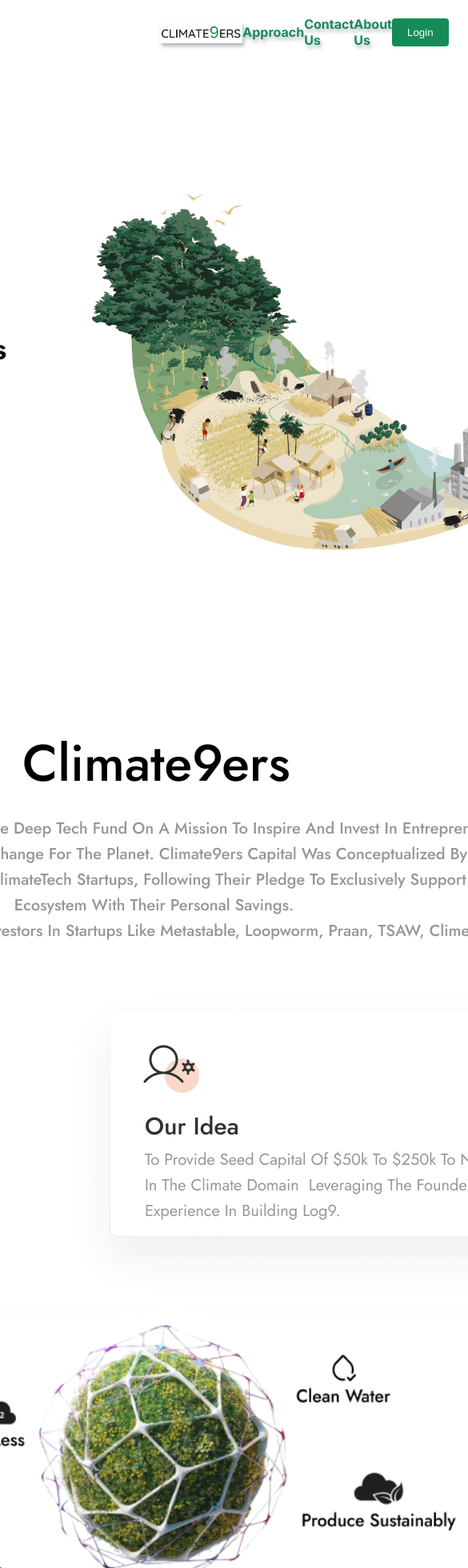
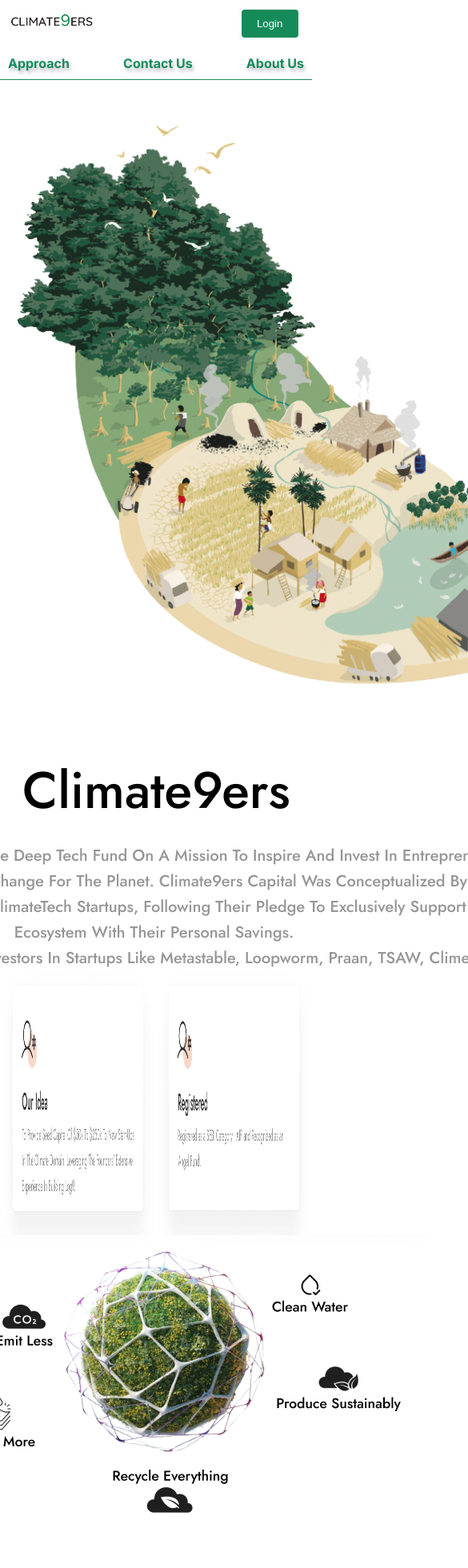
Before and after one commit to atom540/climate9ers, a Next.js app: page / in a window 390 px wide. Shown: the top 1960 px of the page at 80% size, 585 px wide, since content can reach past the window. Built offline with nearby package versions, Linux system fonts and the light colour scheme.

Commit message:
add mobile responsive !!

```diff
--- a/src/app/page.js
+++ b/src/app/page.js
@@ -2,11 +2,12 @@
 import Navbar from '@/components/navbar/Navbar'
 import Home from '@/components/home/Home'
 import Footer from '@/components/footer/Footer'
+import NavbarMobile from '@/components/navbar/NavbarMobile'
 
 const page = () => {
   return (
     <div>
-      <Navbar />
+      <NavbarMobile />
       <Home/>
       <Team />
       <Footer/>
--- a/src/app/page.module.css
+++ b/src/app/page.module.css
@@ -5,7 +5,9 @@
   align-items: center;
   padding: 6rem;
   min-height: 100vh;
+  width: 100vw;
 }
+
 
 .description {
   display: inherit;
--- a/src/components/home/Home.css
+++ b/src/components/home/Home.css
@@ -1,4 +1,5 @@
 .mainContainer {
+  width: 100vw;
   padding-top: 2rem;
 }
 .topContainer {
@@ -6,7 +7,7 @@
   gap: 7rem;
 }
 .topLeftcontainer {
-  margin-left: 80px;
+  margin-left: 9rem;
   width: 30vw;
 }
 .textTop{
@@ -17,7 +18,6 @@
 
 }
 .textTopHeading{
-  /* font-family: 'jost'; */
   font-weight: bold;
   font-size: 2rem;
   line-height: 3rem;
@@ -28,15 +28,15 @@
   display: flex;
   align-items: center;
   justify-content: center;
-  margin-top: 100px;
+  margin-top: 10rem;
   width: 100vw;
-  height: 300px;
+  height: 20vh;
 }
 .ImgContainer {
   display: flex;
   justify-content: space-between;
   align-items: center;
-  width: 1200px;
+  width: 100vw;
 }
 .topContainerbtn {
   color: white;
@@ -52,47 +52,42 @@
   margin-top: 2rem;
 }
 
-.topLeftImage{
-  margin-left:80px
-}
-.img1 {
-  width: 200px;
-  margin-bottom: 20px;
-  margin-left: 80px;
+
+.img1_img {
+
+  width: 50vw;
    text-shadow: 2px 4px 4px rgba(137, 143, 156, 0.6);
 }
-.img2 {
-  margin-bottom: 20px;
-  width: 450px;
-  margin-right: 18px;
-   text-shadow: 2px 4px 4px rgba(137, 143, 156, 0.6);
-}
+
+
 .envimg {
   display: flex;
   justify-content: center;
   align-items: center;
-  height: 200px;
+  height: 20vw;
   margin-left: 35px;
-  margin-top: 100px;
+  margin-top: 5rem;
 }
 .middleContainer{
-  margin-top: 130px;
+  margin-top: 10rem;
   padding-top: 8rem;
   display: flex;
-  gap: 10rem;
   justify-content: space-between;
 }
 
 .middleLeftcontainer{
+  flex: 1;
   width: 50vw;
   padding-left: 10rem;
   margin-top: 45px;
 }
 
+.middleRightContainer{
+  flex: 1;
+}
 .bottomContainerImg{
   display: flex;
   justify-content: center;
-  /* flex-direction: column; */
 }
 
 .bottomContainerHeading{
@@ -100,4 +95,175 @@
 }
 .topLeftImage{
   margin-left: 80px;
+  width:50rem;
+  height: 45rem;
 }
+.middle_text_top{
+  font-size: 2rem;
+}
+.MiddleRightImage{
+  width:30rem;
+  height: 40rem;
+}
+
+.image_bottom{
+  display: flex;
+  justify-content: end;
+}
+
+.bottomContainer_Img{
+  width: 60vw;
+  height: 60vh;
+}
+.bottomContainer{
+  width:100vw;
+}
+
+
+
+
+@media only screen and (min-device-width: 360px) and (max-device-width: 740px) and (orientation: portrait) {
+  .mainContainer {
+    width: 100vw;
+    padding-top: 1rem;
+  }
+  .topContainer {
+    display: flex;
+    gap: 0rem;
+  }
+  .topLeftcontainer {
+    flex: 1;
+    margin-left: 1rem;
+    width: 50%;
+  }
+  .topRightContainer{
+    flex: 1;
+    width: 50%;
+  }
+  .textTop{
+
+    font-family: 'jost';
+    font-size: 12px;
+    font-weight: lighter;
+    padding-bottom: 1rem;
+
+  }
+  .textTopHeading{
+    font-weight: bold;
+    font-size: 12px;
+    line-height: 15px;
+
+  }
+  .topLeftImage {
+    margin-left: 0;
+    width: 12rem;
+    height: 12rem;
+  }
+
+  .climateImg {
+    display: flex;
+    align-items: center;
+    justify-content: center;
+    margin-top: 5rem;
+    width: 100vw;
+    height: 20vh;
+  }
+  .image_climate{
+    width: 100vw;
+    height: 25vh;
+  }
+  .ImgContainer {
+    display: flex;
+    justify-content: space-between;
+    align-items: center;
+    width: 100vw;
+  }
+  .topContainerbtn {
+    color: white;
+    background: black;
+    padding-left: 13px;
+    padding-right: 16px;
+    padding-top: 10px;
+    padding-bottom: 10px;
+    border: none;
+    border-radius: 4px;
+    margin-right: 4rem;
+    cursor: pointer;
+    margin-top: 2rem;
+  }
+
+
+  .img1_img {
+
+    width: 50vw;
+    height: 32vh;
+     text-shadow: 2px 4px 4px rgba(137, 143, 156, 0.6);
+  }
+  .env_img{
+    width: 100vw;
+    height: 20vh;
+  }
+
+
+  .envimg {
+    display: flex;
+    justify-content: center;
+    align-items: center;
+    height: 20vw;
+    margin-left: 35px;
+    margin-top: 5rem;
+  }
+  .middleContainer{
+    margin-top: 6rem;
+    padding-top: 0rem;
+    display: flex;
+    justify-content: space-between;
+  }
+
+  .middleLeftcontainer{
+    flex: 1;
+    width: 50vw;
+    padding-left: 1rem;
+    margin-top: 10px;
+  }
+  .bottomContainer {
+    width: 100vw;
+    margin-top: 2rem;
+  }
+
+  .middleRightContainer{
+    flex: 1;
+  }
+  .bottomContainerImg{
+    display: flex;
+    justify-content: center;
+  }
+
+  .bottomContainerHeading{
+    text-align: center;
+  }
+
+  .middle_text_top{
+    font-size: 1.5rem;
+  }
+  .middle_text_middle{
+    font-size: 12px;
+  }
+  .MiddleRightImage{
+    width:15rem;
+    height: 20rem;
+  }
+
+  .image_bottom{
+    display: flex;
+    justify-content: end;
+  }
+
+  .bottomContainer_Img{
+    width: 80vw;
+    height: 30vh;
+  }
+
+
+
+}
--- a/src/components/home/Home.jsx
+++ b/src/components/home/Home.jsx
@@ -30,33 +30,31 @@
                 className="topLeftImage"
                 src={img6}
                 alt="Example Image"
-                width={550}
               />
             </div>
           </div>
         </div>
         <div className="climateImg">
-          <Image src={features} alt="img1" />
+          <Image className="image_climate" src={features} alt="img1" />
         </div>
         <div className="ImgContainer">
-          <div className="img1">
-            <Image src={img1} alt="img1" />
-          </div>
-          <div className="img2">
-            <Image src={img2} alt="img1" />
-          </div>
+
+            <Image className="img1_img" src={img1} alt="img1" />
+
+            <Image  className="img1_img"  src={img2} alt="img1" />
+
         </div>
         <div className="envimg">
-          <Image src={envImg} alt="envImg" width={800} height={450}/>
+          <Image src={envImg} alt="envImg" className="env_img"/>
         </div>
         {/* top ended */}
 
         <div className="middleContainer">
           <div className="middleLeftcontainer">
-            <h2 className="textTop">
+            <h2 className="middle_text_top">
               Tech Entrepreneurs holds the key to net zero{" "}
             </h2>
-            <p>
+            <p className="middle_text_middle">
               The scale of problem is huge, we emit 51bn tons of CO2 annually.
               50% of coral reef is lost and the planet’s average temperature has
               increased by 1.1 °C. We need technological solution that can scale
@@ -68,13 +66,12 @@
             </p>
           </div>
           <div className="middleRightContainer">
-            <div className="image">
+            <div className="image_bottom">
               <Image
-                className="topLeftImage"
+                className="MiddleRightImage"
                 src={img7}
                 alt="Example Image"
-                width={370}
-                height={550}
+
               />
             </div>
           </div>
@@ -83,10 +80,9 @@
           <h1 className="bottomContainerHeading">Focus area</h1>
           <div className="bottomContainerImg">
             <Image
-              className="bottomContainerImg"
+              className="bottomContainer_Img"
               src={img8}
               alt="Example Image"
-              width={900}
             />
           </div>
         </div>
--- /dev/null
+++ b/src/components/navbar/NavbarMobile.css
@@ -0,0 +1,45 @@
+.navbar_container{
+    width:100vw;
+
+}
+.navbar_container_header{
+    width:95%;
+    display: flex;
+   padding: 12px;
+    justify-content: space-between;
+}
+.navbar_button{
+color: white;
+    background: #168B5A;
+    padding-left: 19px;
+    padding-right: 19px;
+    padding-top: 10px;
+    padding-bottom: 10px;
+    border: none;
+    border-radius: 4px;
+    margin-right: 10px;
+    cursor: pointer;
+}
+
+.navbar_link{
+    padding: 10px;
+    display: flex;
+    justify-content: space-between;
+    color: #168B5A;
+    text-decoration: none;
+    font-weight: bold;
+    font-size: 20;
+    text-shadow: 2px 4px 4px rgba(137, 143, 156, 0.6);
+}
+.navbar_sublink{
+color: #168B5A;
+    text-decoration: none;
+    font-weight: bold;
+    font-size: 20;
+    text-shadow: 2px 4px 4px rgba(137, 143, 156, 0.6)}
+
+    .navbar_line{
+        width: 100vw;
+        height: 1px;
+        background: #168B5A;
+    }
--- /dev/null
+++ b/src/components/navbar/NavbarMobile.jsx
@@ -0,0 +1,37 @@
+import Image from 'next/image'
+import  './NavbarMobile.css'
+import Link from 'next/link'
+
+const NavbarMobile = () => {
+  return (
+    <div className="navbar_container">
+    <div className="navbar_container_header">
+
+      <Image
+        src="/images/logo.png"
+        alt=""
+        width={106}
+        height={27}
+        className="navbar_image"
+      />
+      <button className="navbar_button">Login</button>
+      </div>
+      <div className="navbar_link">
+        <Link href="#" className="navbar_sublink">
+          Approach
+        </Link>
+        <Link href="#" className="navbar_sublink">
+          Contact Us
+        </Link>
+        <Link href="#" className="navbar_sublink">
+          About Us
+        </Link>
+      </div>
+      <div className="navbar_line">
+
+      </div>
+    </div>
+  )
+}
+
+export default NavbarMobile
--- a/src/components/team/Team.css
+++ b/src/components/team/Team.css
@@ -27,3 +27,39 @@
 .lowerText{
     padding-top: 1rem;
 }
+@media only screen and (min-device-width: 360px) and (max-device-width: 740px) and (orientation: portrait) {
+
+.teamContainer{
+    padding-top: 1rem;
+    font-family: 'jost';
+}
+.topContainer{
+    width: 100vw;
+    display: flex;
+    justify-content: center;
+    align-items: center;
+    gap: 1rem;
+
+
+}
+
+.downContainer{
+    display: flex;
+    justify-content: center;
+    align-items: center;
+    gap: 1rem;
+}
+.heading{
+    text-align: center;
+    padding-bottom: 1.5rem;
+    padding-top: 1.5rem;
+    font-size: 1rem;
+
+}
+.lowerText{
+    padding-top: 1rem;
+}
+.pd-2{
+    padding-top: 1rem;
+}
+}
--- a/src/components/team/Team.jsx
+++ b/src/components/team/Team.jsx
@@ -49,7 +49,7 @@
         <p className='lowerText'>Investment Committee</p>
       </div>
         <div className="topContainer">
-        <TeamCell img={img1}   details={team[0]}/>
+        <TeamCell className="pd-2" img={img1}   details={team[0]}/>
         <TeamCell img={img2}   details={team[1]}/>
         <TeamCell img={img3}   details={team[2]}/>
         </div>
--- a/src/components/team/TeamCell.jsx
+++ b/src/components/team/TeamCell.jsx
@@ -5,7 +5,7 @@
   return (
     <div className="team-cell">
         <div className="image">
-        <Image src={img} alt="Example Image" width={200}  />
+        <Image src={img} alt="Example Image"  className ="team_img" width={200}  />
         </div>
         <div className="teamName">
            <p>{details.name}</p>
```
Also changed, not shown: src/components/footer/footer.module.css (+25 -3 lines), src/components/team/TeamCell.css (+45 -0 lines).
